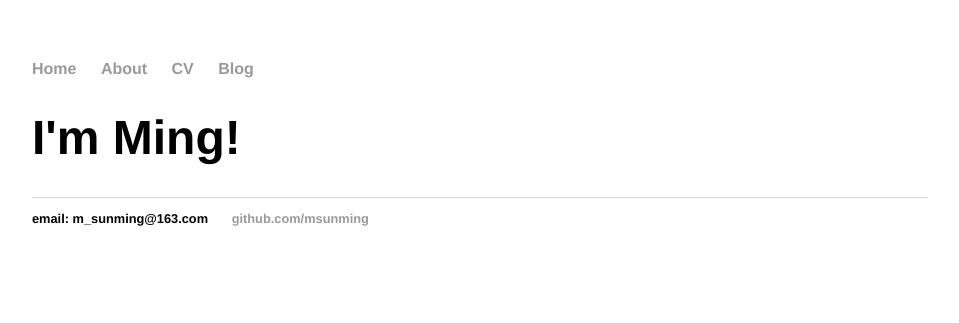
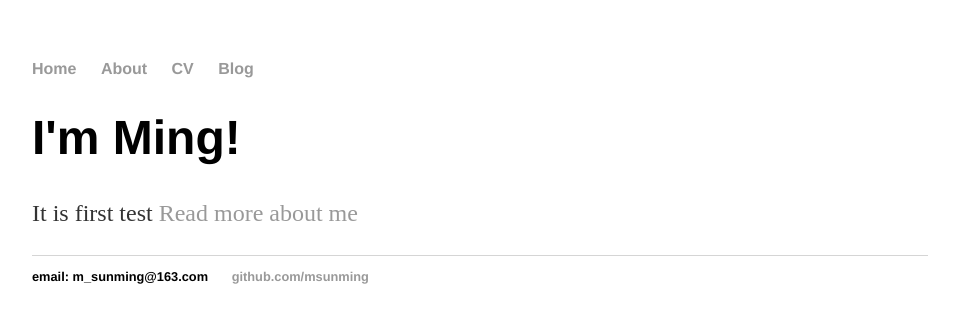
Before and after one commit to msunming/msunming.github.io, a Jekyll site: the page built from index.html, in a window 1280 px wide. Shown: the top 323 px of the page, without its empty margins (160-1119 px from the left). Built offline with Jekyll 4.4.1, drawn with Linux system fonts in a browser that asks for light colours.

Commit message:
Update index.html

```diff
--- a/index.html
+++ b/index.html
@@ -1,27 +1,8 @@
-<!DOCTYPE html>
-<html>
-	<head>
-		<title>Sun Ming </title>
-		<!-- link to main stylesheet -->
-		<link rel="stylesheet" type="text/css" href="/css/main.css">
-	</head>
-	<body>
-		<nav>
-    		<ul>
-        		<li><a href="/">Home</a></li> <li><a href="/about">About</a></li>
-        		<li><a href="/cv">CV</a></li> <li><a href="/blog">Blog</a></li>
-    		</ul>
-		</nav>
-		<div class="container">
-    		<div class="blurb">
-        		<h1>I'm Ming!</h1>
-    		</div><!-- /.blurb -->
-		</div><!-- /.container -->
-		<footer>
-    		        <ul>
-        		<li>email: m_sunming@163.com</li>
-        		<li><a href="https://github.com/msunming"> github.com/msunming</a></li>
-			</ul>
-		</footer>
-	</body>
-</html>
+---
+layout: default
+title: I'am Ming
+---
+<div class="blurb">
+	<h1>I'm Ming!</h1>
+	<p>It is first test <a href="/about">Read more about me</a></p>
+</div><!-- /.blurb -->
```
